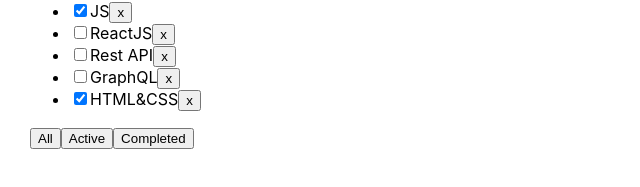
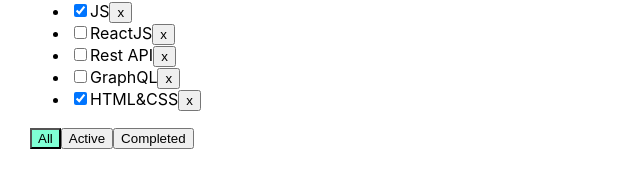
Before and after one commit to EugeneMNS/todolist-ts, a React (Create React App) app: page / in a window 1280 px wide. Shown: the part 127-314 px from the top of the page, without its empty margins (0-640 px from the left). Built offline with nearby package versions, Linux system fonts and the light colour scheme.

Commit message:
Lesson №4

```diff
--- a/src/App.css
+++ b/src/App.css
@@ -6,3 +6,17 @@
 .App > div {
   margin-right: 50px;
 }
+.error{
+  border: red 1px solid;
+}
+
+.error-message{
+  color: red;
+}
+
+.active-filter{
+  background-color: aquamarine;
+}
+is-done{
+  opacity: 0.5;
+}
--- a/src/App.tsx
+++ b/src/App.tsx
@@ -14,7 +14,7 @@
         { id: v1(), title: "GraphQL", isDone: false },
         { id: v1(), title: "HTML&CSS", isDone: true },
     ]);
-
+    let [filter, setFilter] = useState<FilterValuesType>("all");
     function removeTask(id: string) {
         let filteredTasks = tasks.filter(t => t.id != id);
         setTasks(filteredTasks);
@@ -24,7 +24,13 @@
         let newTasks=[task,...tasks];
         setTasks(newTasks);
     }
-    let [filter, setFilter] = useState<FilterValuesType>("all");
+    function  changeStatus(id: string, isDone: boolean){
+        let task =tasks.find(t=>t.id===id);
+        if (task){
+            task.isDone=isDone;
+            setTasks([...tasks])
+        }
+    }
 
     let tasksForTodolist = tasks;
 
@@ -45,7 +51,9 @@
                 tasks={tasksForTodolist}
                 removeTask={removeTask}
                 changeFilter={changeFilter}
-                addTask={addTask} />
+                addTask={addTask}
+                changeTaskStatus={changeStatus}
+                filter={filter}/>
         </div>
     );
 }
--- a/src/Todolist.tsx
+++ b/src/Todolist.tsx
@@ -13,18 +13,26 @@
     removeTask: (taskId: string) => void
     changeFilter: (value: FilterValuesType) => void
     addTask: (title:string) => void
+    changeTaskStatus:(id:string, isDone: boolean)=>void
+    filter: FilterValuesType
 }
 
 export function Todolist(props: PropsType) {
     let [title, setTitle]=useState("")
+    let [error, setError]=useState <string|null>(null)
     const addTask = () => {
-        props.addTask(title);
-        setTitle("");
+        if (title.trim()!=="") {
+            props.addTask(title);
+            setTitle("");
+        }else{
+            setError ("Title is required")
+        }
     };
     const onChangeHandler = (e: ChangeEvent<HTMLInputElement>) => {
         setTitle(e.currentTarget.value);
     };
     const onKeyPressHandler = (e: KeyboardEvent<HTMLInputElement>) => {
+        setError(null)
         if (e.charCode === 13) {
             addTask();
         }
@@ -38,24 +46,35 @@
             <input value={title}
             onChange={onChangeHandler}
             onKeyPress={onKeyPressHandler}
+                   className={error?"error":""}
             />
             <button onClick={addTask}>+</button>
+            {error && <div className="error-message">{error}</div> }
         </div>
         <ul>
             {
                 props.tasks.map(t =>{
                     const onClickHandler = () => props.removeTask(t.id);
-                    return  <li key={t.id}>
-                    <input type="checkbox" checked={t.isDone} />
+                    const onChangeHandler=(e:ChangeEvent<HTMLInputElement>)=>{
+                        let newIsDoneValue=e.currentTarget.checked;
+                        props.changeTaskStatus(t.id, newIsDoneValue)
+                    }
+                    return  <li key={t.id} className={t.isDone?"is-Done":""}>
+                    <input type="checkbox"
+                           onChange={onChangeHandler}
+                           checked={t.isDone} />
                     <span>{t.title}</span>
                     <button onClick={onClickHandler}>x</button>
                 </li>})
             }
         </ul>
         <div>
-            <button onClick={onAllClickHandler}>All </button>
-            <button onClick={onActiveClickHandler}>Active</button>
-            <button onClick={onCompletedClickHandler}>Completed</button>
+            <button className={props.filter==='all'?"active-filter":""}
+                    onClick={onAllClickHandler}>All </button>
+            <button className={props.filter==='active'?"active-filter":""}
+                    onClick={onActiveClickHandler}>Active</button>
+            <button className={props.filter==='completed'? "active-filter":""}
+                     onClick={onCompletedClickHandler}>Completed</button>
         </div>
     </div>
 }
```
